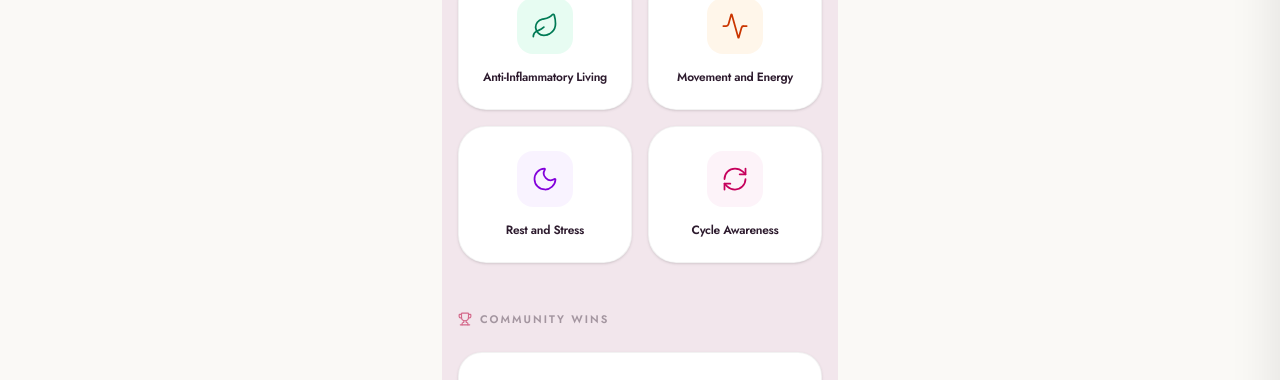
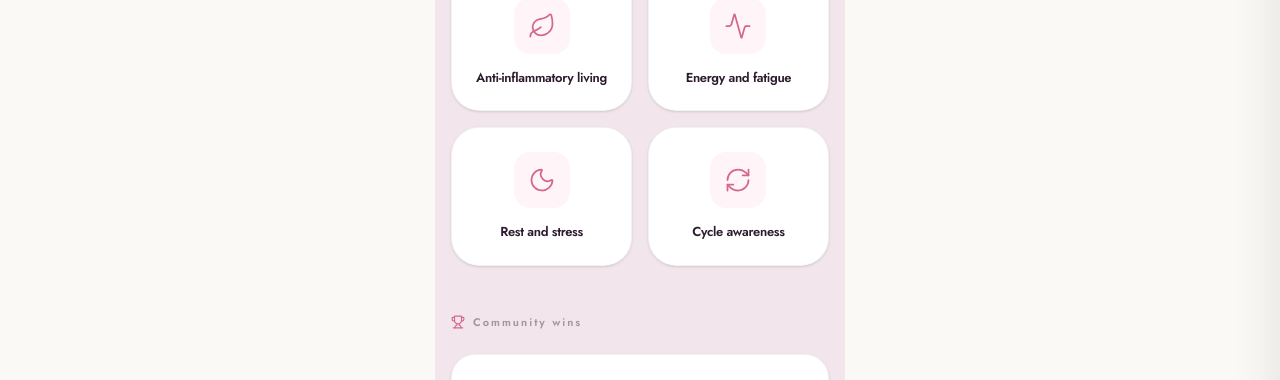
Before and after one commit to shahiil-ahmed/herhealth-africa, a React (Vite) app: page /sisterhood in a window 1280 px wide. Shown: the part 220-600 px from the top of the page. Built offline with nearby package versions, Linux system fonts and the light colour scheme; no server answers; the database is empty; sample sign-in values are in the browser's storage; a web font is replaced by a local one.

Commit message:
feat: implement Sisterhood page with real-time chat circles and community wins board

```diff
--- a/src/pages/Sisterhood.jsx
+++ b/src/pages/Sisterhood.jsx
@@ -23,10 +23,10 @@ const Sisterhood = () => {
   const messagesEndRef = useRef(null);
 
   const circles = [
-    { id: 'anti-inflammatory', name: 'Anti-Inflammatory Living', icon: Leaf, bg: 'bg-emerald-100/50', color: 'text-emerald-700' },
-    { id: 'movement', name: 'Movement and Energy', icon: Activity, bg: 'bg-orange-100/50', color: 'text-orange-700' },
-    { id: 'rest', name: 'Rest and Stress', icon: Moon, bg: 'bg-purple-100/50', color: 'text-purple-700' },
-    { id: 'cycle', name: 'Cycle Awareness', icon: RefreshCw, bg: 'bg-pink-100/50', color: 'text-pink-700' }
+    { id: 'anti-inflammatory', name: 'Anti-inflammatory living', icon: Leaf, bg: 'bg-[#FFF5F8]', color: 'text-[#D4688A]' },
+    { id: 'fatigue', name: 'Energy and fatigue', icon: Activity, bg: 'bg-[#FFF5F8]', color: 'text-[#D4688A]' },
+    { id: 'rest', name: 'Rest and stress', icon: Moon, bg: 'bg-[#FFF5F8]', color: 'text-[#D4688A]' },
+    { id: 'cycle', name: 'Cycle awareness', icon: RefreshCw, bg: 'bg-[#FFF5F8]', color: 'text-[#D4688A]' }
   ];
 
   const getUserInitial = () => {
@@ -156,12 +156,12 @@ const Sisterhood = () => {
               <div
                 key={circle.id}
                 onClick={() => setActiveCircle(circle)}
-                className="bg-white rounded-[28px] p-6 shadow-sm border border-black/5 flex flex-col items-center text-center cursor-pointer hover:shadow-md hover:-translate-y-1 transition-all active:scale-95 group"
+                className="bg-white rounded-[28px] p-6 shadow-sm border border-black/5 flex flex-col items-center text-center cursor-pointer hover:shadow-md hover:scale-[1.02] transition-all active:scale-95 group"
               >
                 <div className={`w-14 h-14 rounded-2xl ${circle.bg} ${circle.color} flex items-center justify-center mb-4 group-hover:scale-110 transition-transform`}>
                   <Icon size={28} strokeWidth={1.5} />
                 </div>
-                <span className="font-bold text-dark-plum text-xs tracking-tight leading-tight">{circle.name}</span>
+                <span className="font-bold text-dark-plum text-[13px] tracking-tight leading-tight">{circle.name}</span>
               </div>
             );
           })}
@@ -169,8 +169,8 @@ const Sisterhood = () => {
 
         <div className="space-y-6">
           <div className="flex items-center justify-between">
-            <h2 className="text-[11px] font-bold tracking-[2px] uppercase text-dark-plum/40 flex items-center gap-2">
-              <Trophy size={14} className="text-rose-pink" /> Community Wins
+            <h2 className="text-[11px] font-bold tracking-[2px] text-dark-plum/40 flex items-center gap-2">
+              <Trophy size={14} className="text-rose-pink" /> Community wins
             </h2>
           </div>
 
```
